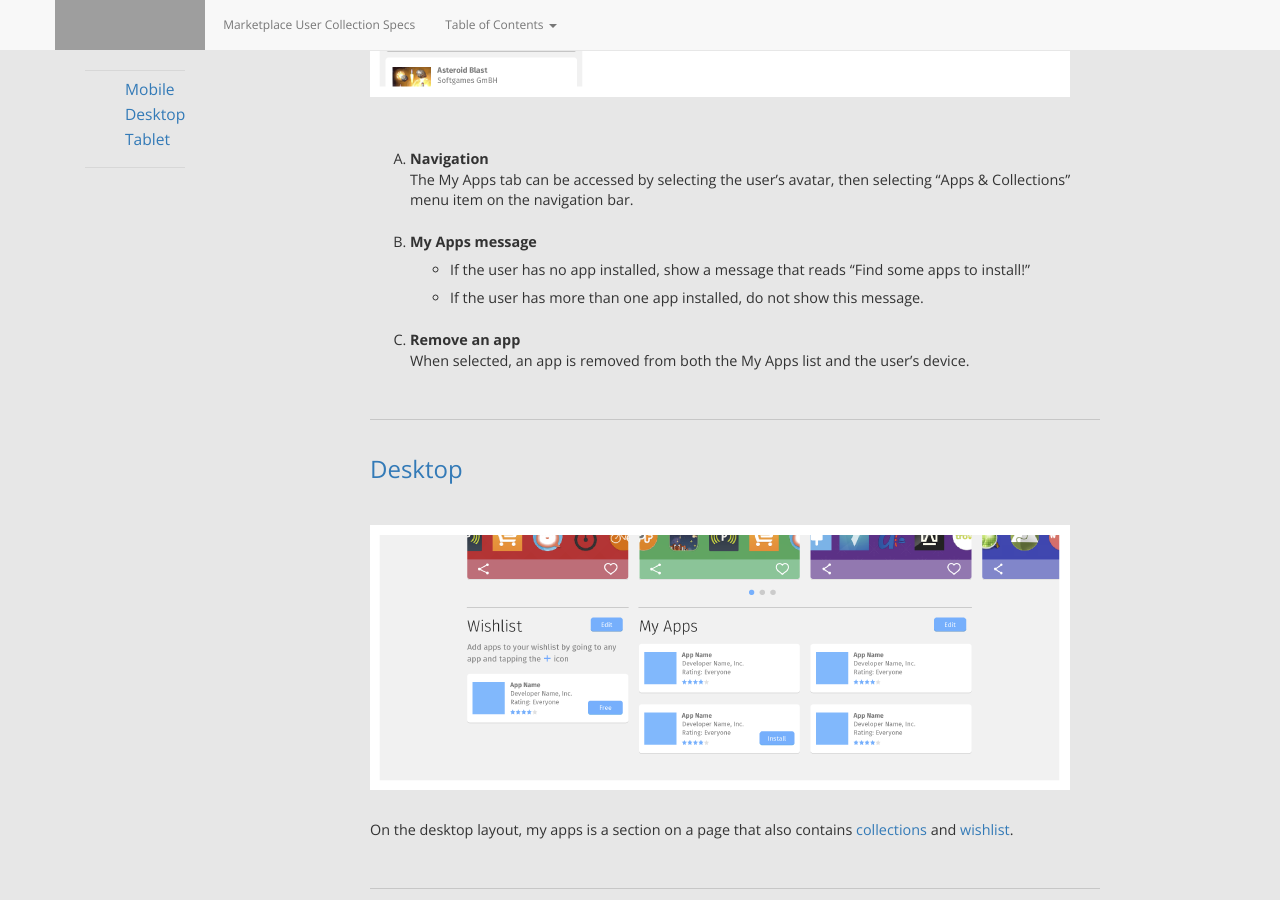
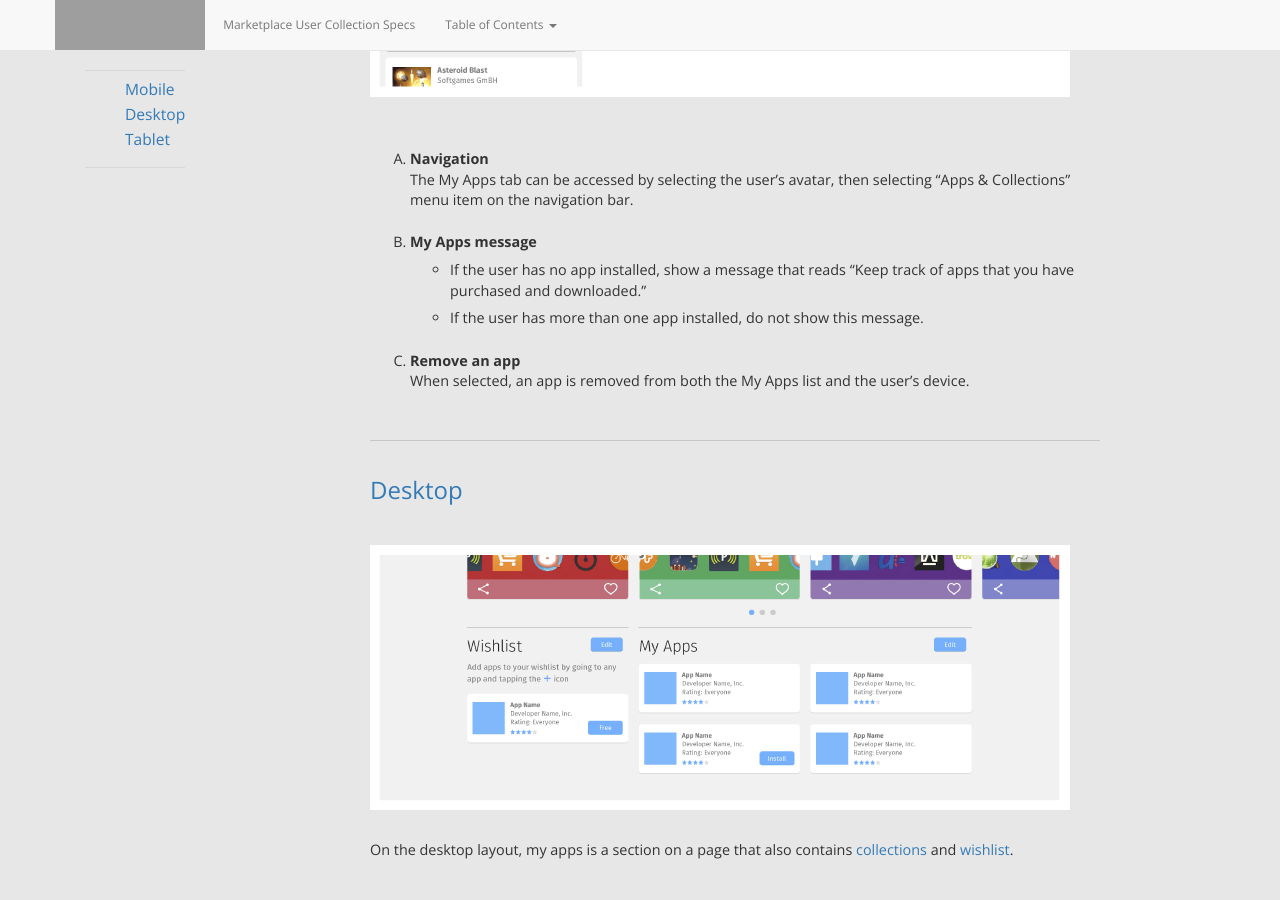
Before and after one commit to mhanratty/marketplaceux-usercollections, a Jekyll site: the page built from projectSpecsMyApps.html, in a window 1280 px wide and 900 px high, scrolled down 528 px. Built offline with Jekyll 4.4.1, drawn with Linux system fonts in a browser that asks for light colours; nearby versions of some CDN libraries; grey boxes are pictures that could not be loaded.

Commit message:
Modified empty state messages: My Apps & Wishlist

```diff
--- a/projectSpecsMyApps.html
+++ b/projectSpecsMyApps.html
@@ -29,7 +29,7 @@
       The My Apps tab can be accessed by selecting the user’s avatar, then selecting “Apps & Collections” menu item on the navigation bar.</li>
       <li><strong>My Apps message</strong>
         <ul>
-          <li>If the user has no app installed, show a message that reads “Find some apps to install!”</li>
+          <li>If the user has no app installed, show a message that reads “Keep track of apps that you have purchased and downloaded.”</li>
           <li>If the user has more than one app installed, do not show this message.</li>
         </ul>
       </li>
--- a/projectSpecsWishlist.html
+++ b/projectSpecsWishlist.html
@@ -29,7 +29,7 @@
       The Wishlist tab can be accessed by selecting the user’s avatar, then selecting “Apps & Collections” menu item on the navigation bar.</li>
       <li><strong>Wishlist message</strong>
         <ul>
-          <li>If the user has no app in the wishlist, show a message that reads “Nothing in your wishlist? Add any apps to your wishlist by tapping the ⊕ icon on an app detail page.”</li>
+          <li>If the user has no app in the wishlist, show a message that reads “Add any apps to your wishlist by tapping the + icon on an app detail page.”</li>
           <li>If user has at least one app in the wishlist, do not show this message.</li>
         </ul>
       </li>
```
